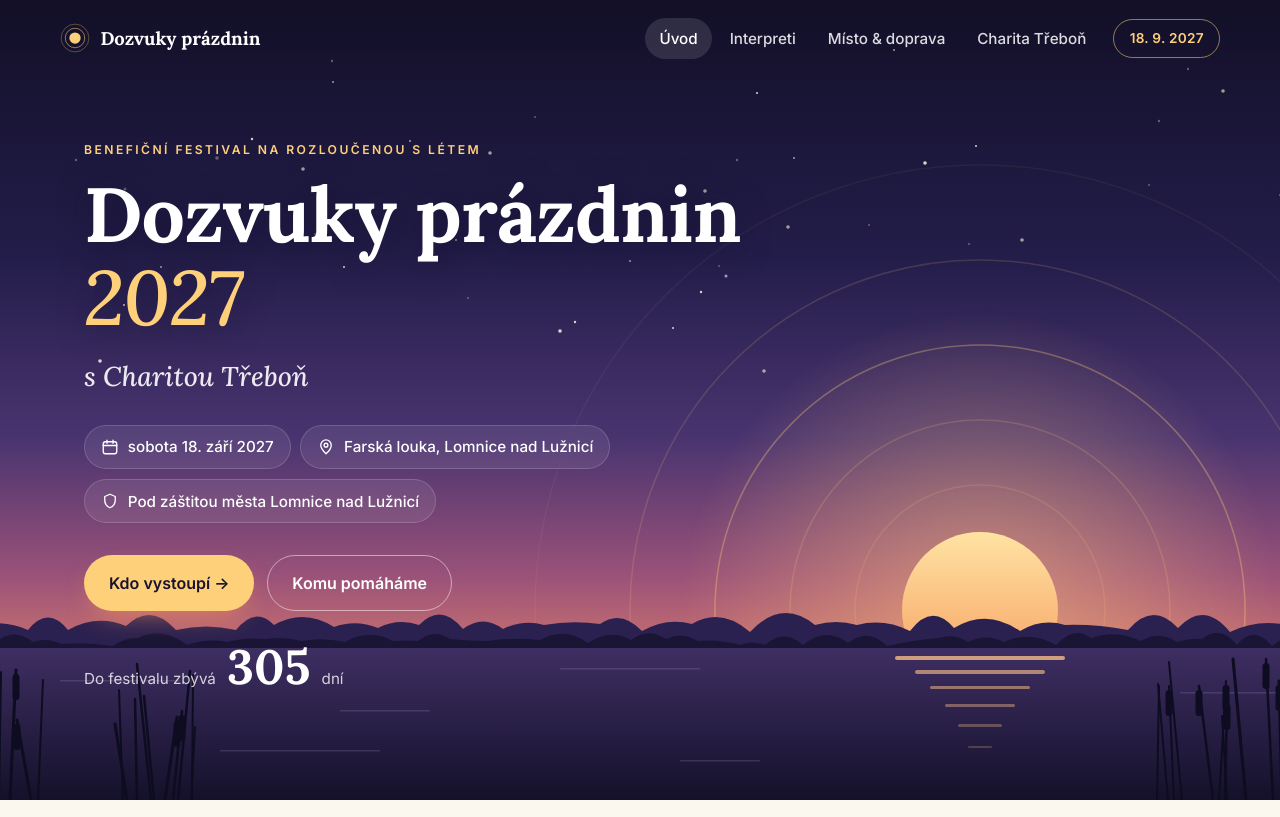
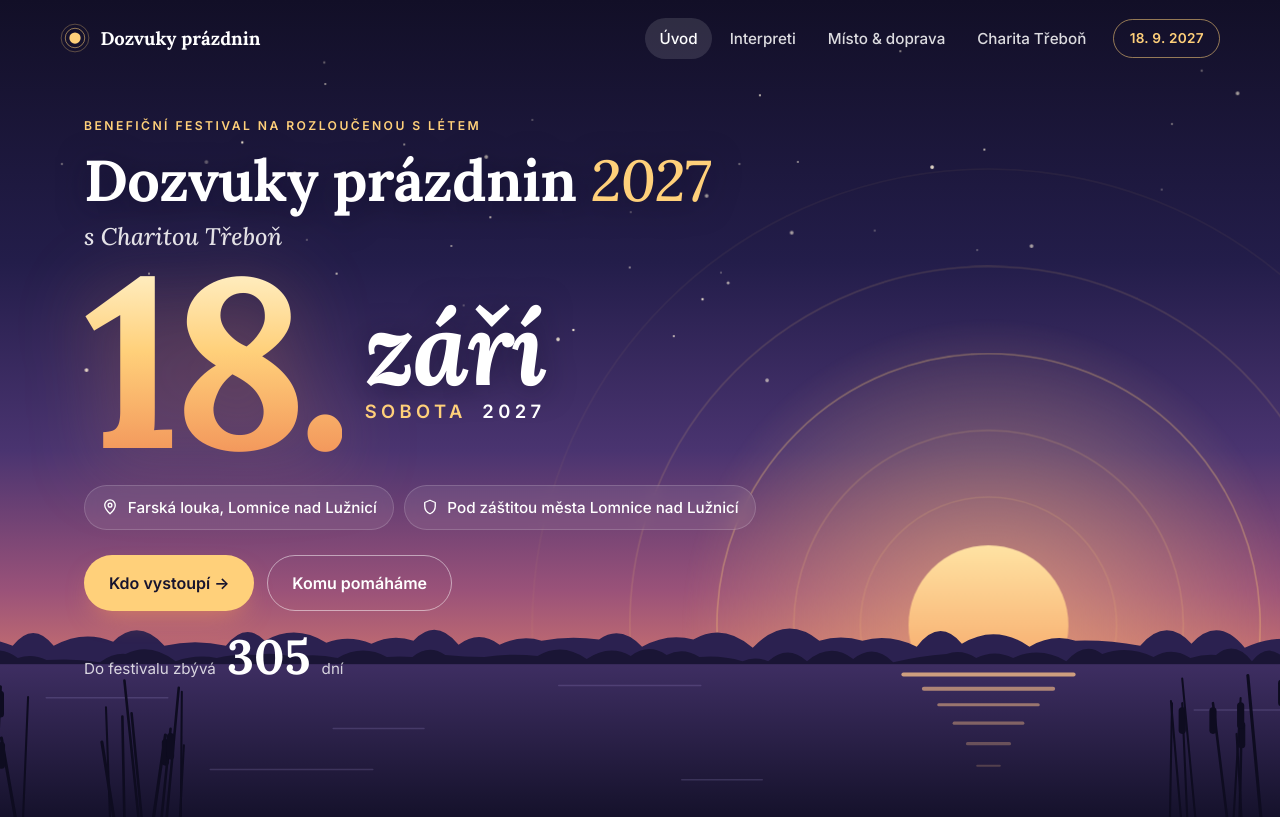
Before and after one commit to fzeman73-jpg/dozvuky-prazdnin, a plain HTML site: page index.html in a window 1280 px wide. Shown: the top 817 px of the page. Drawn offline with Linux system fonts and the light colour scheme.

Commit message:
Hero a og-image: velké datum konání 18. září 2027
Co-Authored-By: Claude Opus 5.5 <noreply@anthropic.com>
Claude-Session: https://claude.ai/code/session_01PfY1Wty8PZ92pjHRFu43VK

```diff
--- a/index.html
+++ b/index.html
@@ -187,8 +187,14 @@
         <p class="eyebrow">Benefiční festival na rozloučenou s létem</p>
         <h1>Dozvuky prázdnin <span class="year">2027</span></h1>
         <p class="hero-sub">s Charitou Třeboň</p>
+        <p class="hero-date" aria-label="Sobota 18. září 2027">
+          <span class="hd-num" aria-hidden="true">18.</span>
+          <span class="hd-side" aria-hidden="true">
+            <span class="hd-month">září</span>
+            <span class="hd-meta">sobota <b>2027</b></span>
+          </span>
+        </p>
         <ul class="hero-meta">
-          <li><svg viewBox="0 0 24 24" fill="none" stroke="currentColor" stroke-width="1.8" stroke-linecap="round" stroke-linejoin="round" aria-hidden="true"><rect x="3" y="5" width="18" height="16" rx="3"/><path d="M3 10h18M8 3v4M16 3v4"/></svg> sobota 18. září 2027</li>
           <li><svg viewBox="0 0 24 24" fill="none" stroke="currentColor" stroke-width="1.8" stroke-linecap="round" stroke-linejoin="round" aria-hidden="true"><path d="M12 21s-7-6.2-7-11.5A7 7 0 0 1 19 9.5C19 14.8 12 21 12 21z"/><circle cx="12" cy="9.5" r="2.5"/></svg> Farská louka, Lomnice nad Lužnicí</li>
           <li><svg viewBox="0 0 24 24" fill="none" stroke="currentColor" stroke-width="1.8" stroke-linecap="round" stroke-linejoin="round" aria-hidden="true"><path d="M12 3l7 3v5c0 4.5-3 8.3-7 10-4-1.7-7-5.5-7-10V6z"/></svg> Pod záštitou města Lomnice nad Lužnicí</li>
         </ul>
--- a/styles.css
+++ b/styles.css
@@ -126,9 +126,9 @@ em, .it { font-style: italic; font-weight: 500; }
 /* ---------- Hero ---------- */
 .hero {
   position: relative; overflow: hidden; color: #fff;
-  min-height: clamp(760px, 100vh, 940px);
+  min-height: clamp(820px, 100vh, 960px);
   background: linear-gradient(180deg, #120F27 0%, #231D4A 32%, #4A3470 55%, #9A5279 72%, #E0806A 86%, #F6A86A 100%);
-  padding: 140px 0 0;
+  padding: 116px 0 0;
 }
 @media (max-width: 880px) { .hero { padding: 120px 0 300px; min-height: 0; } }
 .hero-scene { position: absolute; inset: 0; pointer-events: none; }
@@ -142,10 +142,33 @@ em, .it { font-style: italic; font-weight: 500; }
 .hero .container { position: relative; z-index: 2; }
 .hero-text { max-width: 780px; }
 .hero .eyebrow { color: var(--sun); }
-.hero h1 { color: #fff; margin-bottom: .2em; text-shadow: 0 4px 30px rgba(18,15,39,.5); }
-.hero h1 .year { display: block; font-style: italic; font-weight: 500; color: var(--sun); }
-.hero-sub { font-family: var(--font-head); font-style: italic; font-size: clamp(1.25rem, 2.6vw, 1.7rem); color: rgba(255,255,255,.9); margin: 0 0 1.6rem; }
-.hero-meta { display: flex; flex-wrap: wrap; gap: .6rem; margin: 0 0 2rem; padding: 0; list-style: none; }
+.hero h1 { color: #fff; margin-bottom: .1em; font-size: clamp(2.1rem, 5vw, 3.6rem); text-shadow: 0 4px 30px rgba(18,15,39,.5); }
+.hero h1 .year { font-style: italic; font-weight: 500; color: var(--sun); }
+.hero-sub { font-family: var(--font-head); font-style: italic; font-size: clamp(1.15rem, 2.3vw, 1.5rem); color: rgba(255,255,255,.88); margin: 0 0 .4rem; }
+
+/* Velké datum konání — dominanta hero */
+.hero-date {
+  display: flex; align-items: center; gap: clamp(.6rem, 2vw, 1.4rem);
+  margin: .2rem 0 1.6rem; line-height: 1;
+  font-family: var(--font-head);
+}
+.hd-num {
+  font-size: clamp(7rem, 34vw, 15rem); font-weight: 700; letter-spacing: -.045em; line-height: .82;
+  background: linear-gradient(180deg, #FFF1C9 0%, #FFD07A 45%, #F2945A 100%);
+  -webkit-background-clip: text; background-clip: text; color: transparent;
+  filter: drop-shadow(0 10px 40px rgba(242,148,90,.35));
+}
+.hd-side { display: flex; flex-direction: column; gap: .5em; }
+.hd-month {
+  font-size: clamp(3rem, 14vw, 6.4rem); font-style: italic; font-weight: 700; color: #fff;
+  line-height: .9; letter-spacing: -.02em; text-shadow: 0 4px 30px rgba(18,15,39,.5);
+}
+.hd-meta {
+  font-family: var(--font-body); text-transform: uppercase; letter-spacing: .24em;
+  font-size: clamp(.8rem, 2vw, 1.15rem); font-weight: 600; color: var(--sun);
+}
+.hd-meta b { color: #fff; font-weight: 600; margin-left: .35em; }
+.hero-meta { display: flex; flex-wrap: wrap; gap: .6rem; margin: 0 0 1.6rem; padding: 0; list-style: none; }
 .hero-meta li {
   display: inline-flex; align-items: center; gap: .55rem;
   padding: .55rem 1rem; border-radius: 999px;
@@ -157,7 +180,7 @@ em, .it { font-style: italic; font-weight: 500; }
 .hero-actions { display: flex; flex-wrap: wrap; gap: .8rem; }
 
 .countdown {
-  display: inline-flex; align-items: baseline; gap: .7rem; margin-top: 2rem;
+  display: inline-flex; align-items: baseline; gap: .7rem; margin-top: 1.4rem;
   font-size: .95rem; color: rgba(255,255,255,.8);
 }
 .countdown .num { font-family: var(--font-head); font-size: clamp(2.2rem, 5vw, 3rem); font-weight: 700; color: #fff; line-height: 1; }
```
Also changed, not shown: og-image.png.
